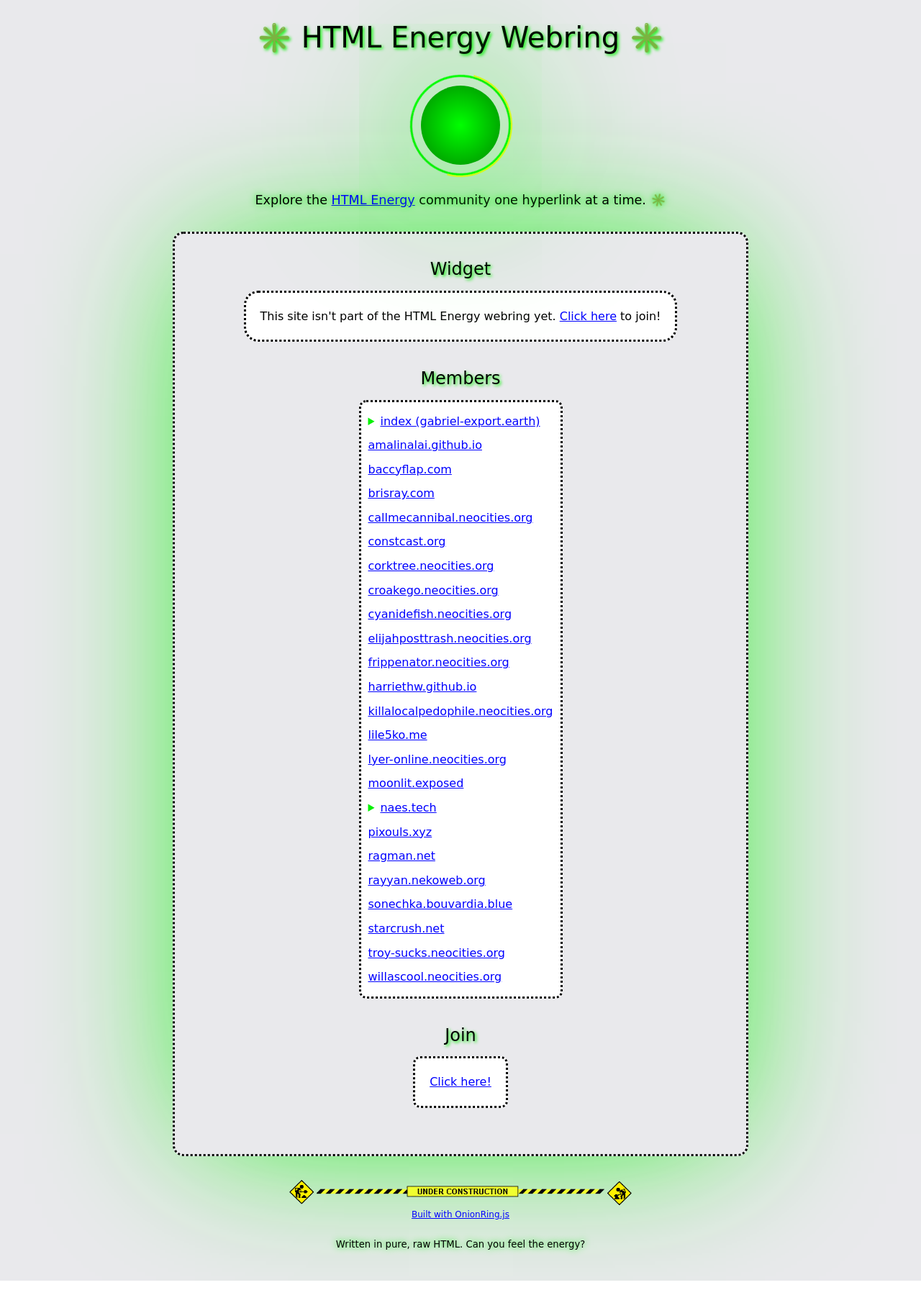
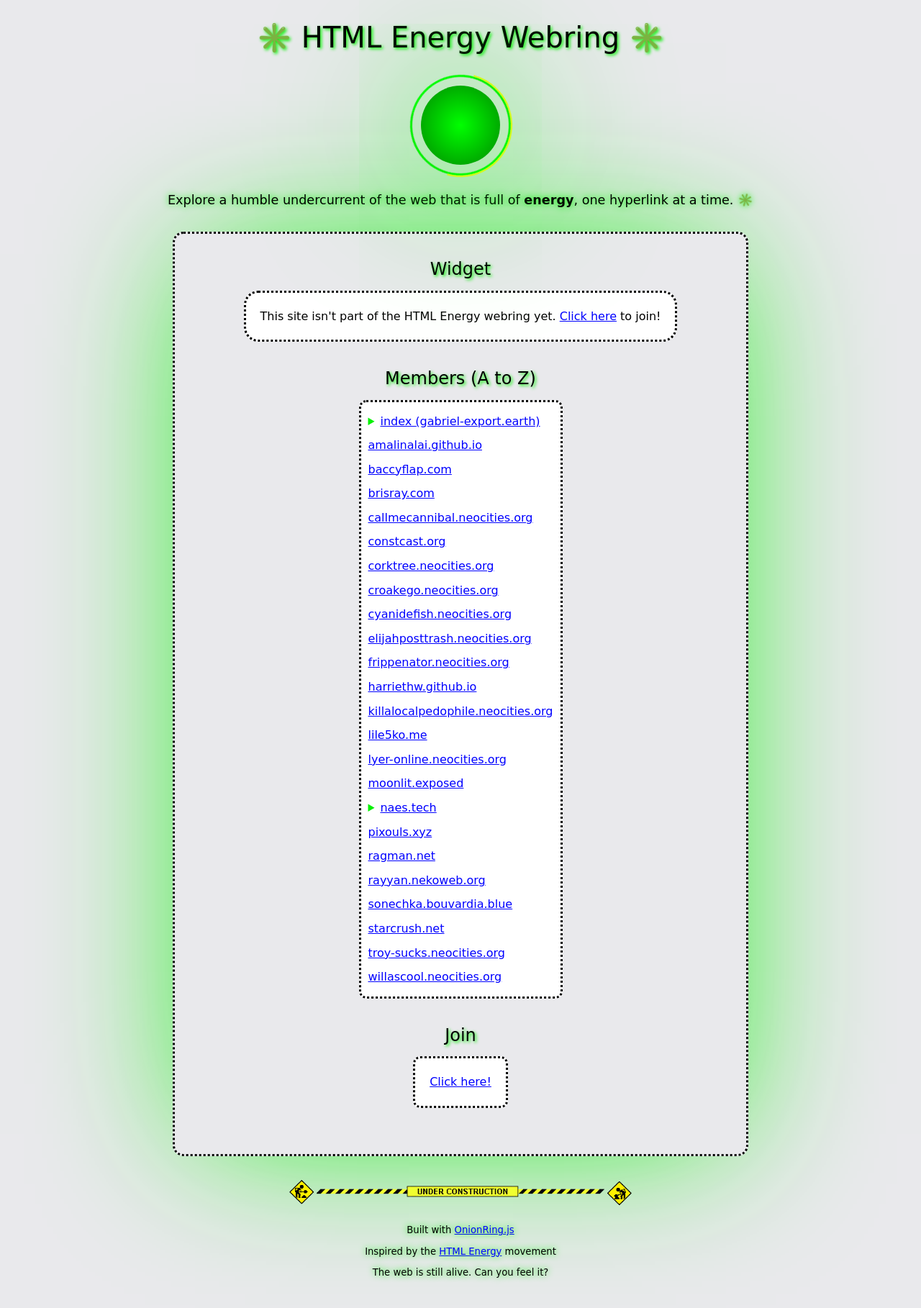
Before and after one commit to gchartier/gchartier.github.io, a SvelteKit app: page /html-energy-webring in a window 1280 px wide. Shown: the whole page at 72% size. Before the commit the page ends 1780 px from the top, so only its background shows below. Built offline with nearby package versions, Linux system fonts and the light colour scheme.

Commit message:
update html energy webring to be less overt about ties to the HTML Energy community since this is unofficial, update members list header to clarify it is alphabetical

```diff
--- a/src/routes/(oldschool)/html-energy-webring/+page.svelte
+++ b/src/routes/(oldschool)/html-energy-webring/+page.svelte
@@ -91,9 +91,8 @@
 		</div>
 
 		<div class="html-energy-text">
-			Explore the
-			<a class="flashing-text" href="https://html.energy" target="_blank">HTML Energy</a>
-			community one hyperlink at a time.
+			Explore a humble undercurrent of the web that is full of <strong>energy</strong>, one
+			hyperlink at a time.
 			<span class="spinning-text">✳️</span>
 		</div>
 	</header>
@@ -105,7 +104,7 @@
 		</section>
 
 		<section class="members">
-			<h2>Members</h2>
+			<h2>Members (A to Z)</h2>
 
 			<ul class="members-list">
 				{#each buildMembersList() as member (member.domain)}
@@ -147,8 +146,18 @@
 			<img src="html-energy-webring/under-construction.gif" alt="Under Construction" />
 		</div>
 
-		<a href="https://garlic.garden/onionring/" target="_blank">Built with OnionRing.js</a>
-		<p class="html-energy-text">Written in pure, raw HTML. Can you feel the energy?</p>
+		<div class="html-energy-text">
+			<p>
+				Built with
+				<a href="https://garlic.garden/onionring/" target="_blank">OnionRing.js</a>
+			</p>
+			<p>
+				Inspired by the
+				<a href="https://html.energy" target="_blank">HTML Energy</a>
+				movement
+			</p>
+			<p>The web is still alive. Can you feel it?</p>
+		</div>
 	</footer>
 </div>
 
@@ -332,6 +341,16 @@
 		width: 30rem;
 	}
 
+	footer p {
+		color: black;
+	}
+
+	footer div {
+		display: flex;
+		flex-direction: column;
+		gap: 0.5rem;
+	}
+
 	.html-energy-text {
 		color: #000000;
 		font-size: 1.1em;
```
